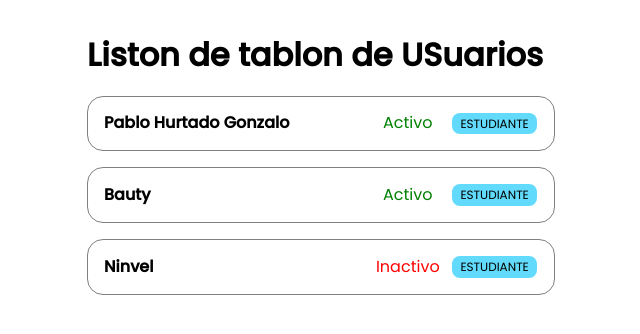
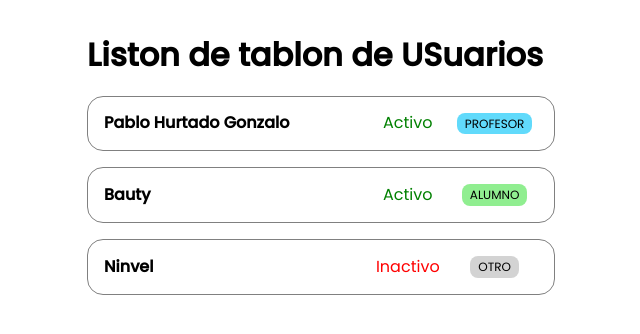
Before and after one commit to Coshiloco/Proyectos_React, a React (Vite) app: page / in a window 1280 px wide. Shown: the top 334 px of the page, without its empty margins (319-959 px from the left). Built offline with nearby package versions, Linux system fonts and the light colour scheme.

Commit message:
Renderizado condicional profesor

```diff
--- a/src/App.jsx
+++ b/src/App.jsx
@@ -5,17 +5,17 @@ const USERS = [
 	{
 		name: 'Pablo Hurtado Gonzalo',
 		active: true,
-		role: 'estudiante'
+		role: 'teacher'
 	},
 	{
 		name: 'Bauty',
 		active: true,
-		role: 'estudiante'
+		role: 'student'
 	},
 	{
 		name: 'Ninvel',
 		active: false,
-		role: 'estudiante'
+		role: 'other'
 	}
 ];
 
--- a/src/components/UserRow.jsx
+++ b/src/components/UserRow.jsx
@@ -1,6 +1,14 @@
 import style from './UserRow.module.css';
 const UserRow = ({ name, active, role }) => {
 	const activeClassname = active ? style.active : style.inactive;
+	//  Posibles tilos de lo que viene siendo los roles
+	const ROLES_STYLES = {
+		teacher: ['Profesor', style.teacher],
+		student: ['Alumno', style.student],
+		other: ['Otro', style.other]
+	};
+	// O alternativa de roll de otro destructuring
+	const [roleName, roleClassname] = ROLES_STYLES[role] || ROLES_STYLES.other;
 	return (
 		<div className={style.user}>
 			<div className={style.name}>
@@ -12,7 +20,7 @@ const UserRow = ({ name, active, role }) => {
 				</span>
 			</div>
 			<div className={style.role}>
-				<span>{role}</span>
+				<span className={roleClassname}>{roleName}</span>
 			</div>
 		</div>
 	);
--- a/src/components/UserRow.module.css
+++ b/src/components/UserRow.module.css
@@ -35,7 +35,19 @@
 .role span {
 	text-transform: uppercase;
 	font-size: 0.75rem;
-	background-color: #61dafb;
 	padding: 0.25rem 0.5rem;
 	border-radius: 0.5rem;
 }
+
+.teacher {
+	background-color: #61dafb;
+}
+
+
+.student {
+	background-color: lightgreen;
+}
+
+.other {
+	background-color: lightgray;
+}
```
